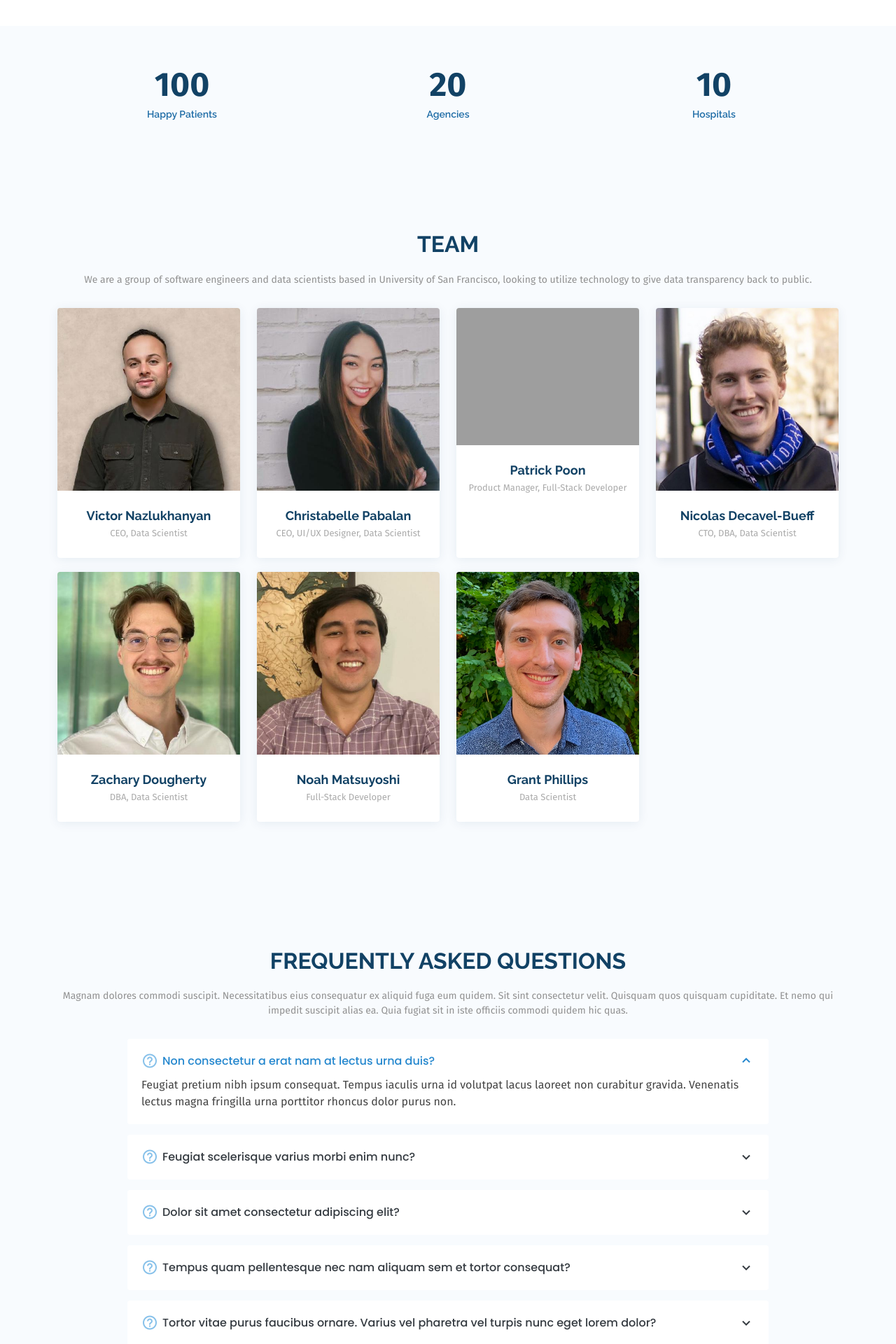
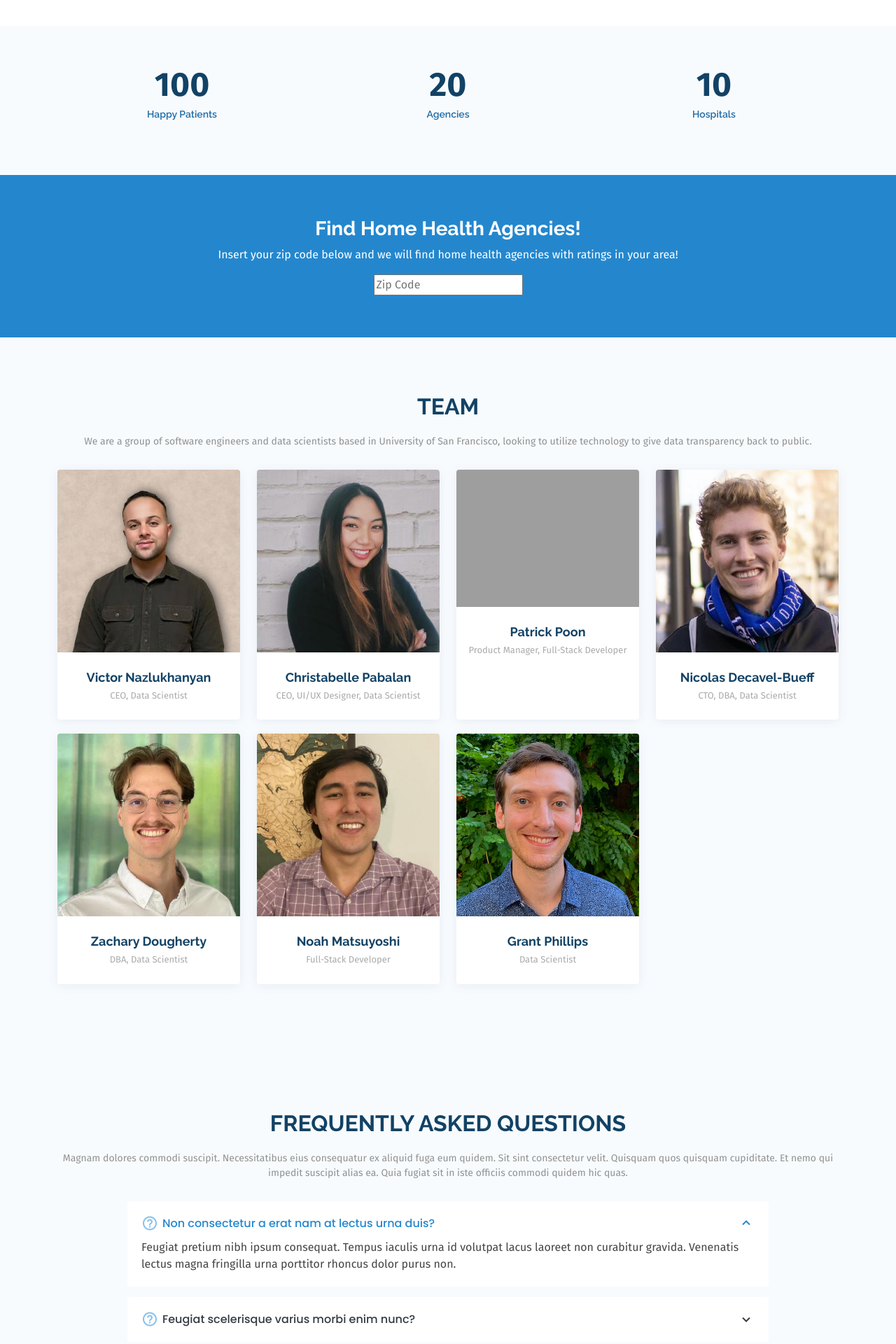
Before and after one commit to MSDS698/2021-product-analytics-group-project-group_2_haoma, a Python web app: template code/app/templates/base.html in a window 1280 px wide. Shown: the part 1224-3144 px from the top of the page at 70% size. Run offline with Jinja, Linux system fonts and the light colour scheme; the template is opened without the code that fills it, so the values that code supplies are empty; some libraries are stand-ins or nearby versions; grey boxes are pictures that could not be loaded.

Commit message:
added zipcode for front page

```diff
--- a/code/app/templates/base.html
+++ b/code/app/templates/base.html
@@ -144,21 +144,21 @@
 
         <div class="row justify-content-end">
 
-          <div class="col-lg-4 col-md-4 col-6 d-md-flex align-items-md-stretch">
+          <div class="col-lg-4 col-md-4 col-4 d-md-flex align-items-md-stretch">
             <div class="count-box">
               <span data-purecounter-start="0" data-purecounter-end="100" data-purecounter-duration="2" class="purecounter"></span>
               <p>Happy Patients</p>
             </div>
           </div>
 
-          <div class="col-lg-4 col-md-4 col-6 d-md-flex align-items-md-stretch">
+          <div class="col-lg-4 col-md-4 col-4 d-md-flex align-items-md-stretch">
             <div class="count-box">
               <span data-purecounter-start="0" data-purecounter-end="20" data-purecounter-duration="4" class="purecounter"></span>
               <p>Agencies</p>
             </div>
           </div>
 
-          <div class="col-lg-4 col-md-4 col-6 d-md-flex align-items-md-stretch">
+          <div class="col-lg-4 col-md-4 col-4 d-md-flex align-items-md-stretch">
             <div class="count-box">
               <span data-purecounter-start="0" data-purecounter-end="10" data-purecounter-duration="4" class="purecounter"></span>
               <p>Hospitals</p>
@@ -170,6 +170,19 @@
 
       </div>
     </section><!-- End Counts Section -->
+
+        <!-- ======= Cta Section ======= -->
+    <section id="cta" class="cta">
+      <div class="container" data-aos="zoom-in">
+        <div class="text-center">
+          <h3>Find Home Health Agencies!</h3>
+          <p> Insert your zip code below and we will find home health agencies with ratings in your area!</p>
+          <div class="form-group">
+            <input name="zipcode" id="zipcode" placeholder="Zip Code" required>
+          </div>
+        </div>
+      </div>
+    </section><!-- End Cta Section -->
 
 
     <!-- ======= Team Section ======= -->
```
